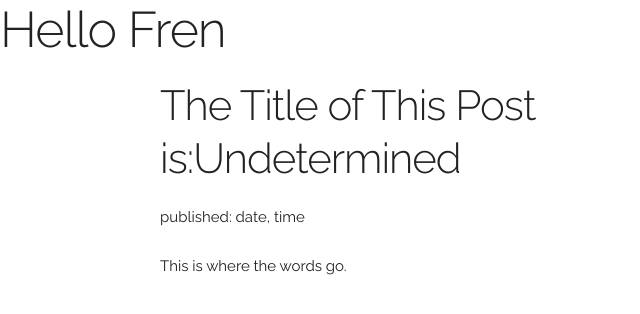
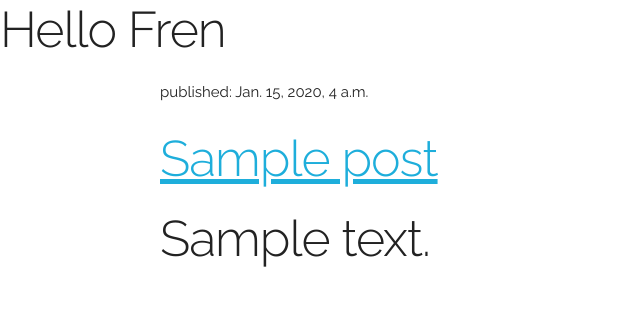
Before and after one commit to oxygenjoe/my-first-blog, a Django app: template blog/templates/blog/post_list.html in a window 1280 px wide. Shown: the top 314 px of the page, without its empty margins (0-640 px from the left). Run offline with Django 3.2, Linux system fonts and the light colour scheme; the template is opened without the code that fills it: values that come from a table or form of the project are taken from there, others are empty; tables that the repository leaves empty hold one stand-in row (values such as "Sample post").

Commit message:
modify templates to display posts from database

```diff
--- a/blog/templates/blog/post_list.html
+++ b/blog/templates/blog/post_list.html
@@ -37,10 +37,13 @@
   <div class="container">
       <div class="row">
         <div class="one-half column" style="margin-top: 10%%">
-          <h2>The Title of This Post is:Undetermined</h2>
-          <p>published: date, time</p>
-          <p>This is where the words go.</p>
-          <p></p>
+          {% for post in posts%}
+            <div>
+              <p>published: {{ post.published_date }}</p>
+              <h1><a href="">{{ post.title }}</a><h1>
+                <p>{{ post.text|linebreaksbr }}</p>
+            </div>
+          {% endfor %}
         </div>
       </div>
     </div>
```
Also changed, not shown: blog/models.py (+5 -5 lines), blog/views.py (+6 -1 lines).
